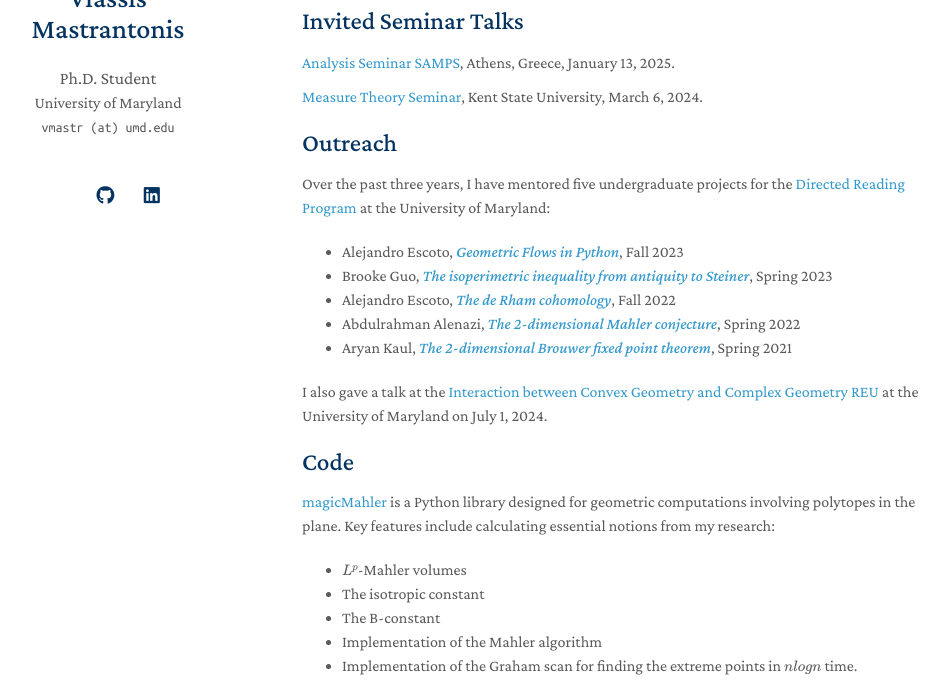
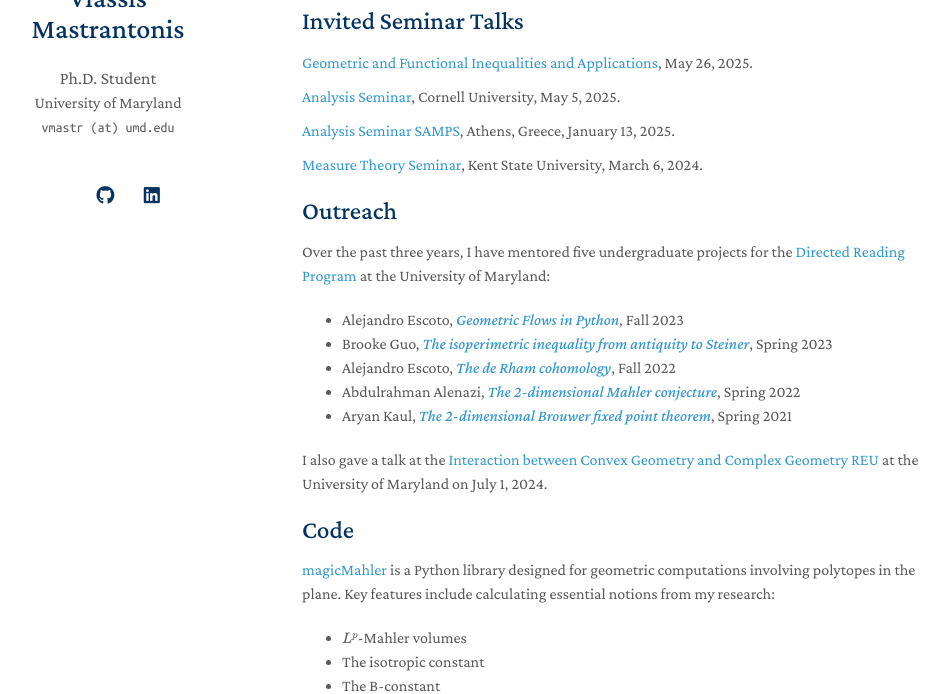
Before and after one commit to vmastr/vmastr.github.io, a Jekyll site: the page built from index.md, in a window 1280 px wide and 900 px high, scrolled down 940 px, cut to the strip 206-900 px from the top of the window. Shown: the whole strip, without its empty margins (168-1117 px from the left). Built offline with Jekyll 4.4.1, drawn with Linux system fonts in a browser that asks for light colours; nearby versions of some CDN libraries; formulas are drawn with MathJax 3; a style sheet for code colours, icons or effects is not loaded; our own code applies the rules of GitHub Pages for plain Markdown files.

Commit message:
updated seminar talks

```diff
--- a/_data/seminar_talks.yml
+++ b/_data/seminar_talks.yml
@@ -1,4 +1,16 @@
 main:
+
+  - title: ""
+    conference: "Geometric and Functional Inequalities and Applications"
+    location: ""
+    date: "May 26, 2025"
+    link: "https://researchseminars.org/seminar/GeomInequAndPDEs"
+
+  - title: ""
+    conference: "Analysis Seminar"
+    location: "Cornell University,"
+    date: "May 5, 2025"
+    link: "https://pi.math.cornell.edu/m/node/11638"
 
   - title: ""
     conference: "Analysis Seminar SAMPS"
@@ -6,7 +18,7 @@ main:
     date: "January 13, 2025"
     link: "https://sites.google.com/view/analysis-seminar-samps/"
 
-  - title: "Lp-Polarity, Mahler Volumes, and the Isotropic constant"
+  - title: ""
     conference: "Measure Theory Seminar"
     location: "Kent State University,"
     date: "March 6, 2024"
```
Also changed, not shown: 7 other files.
